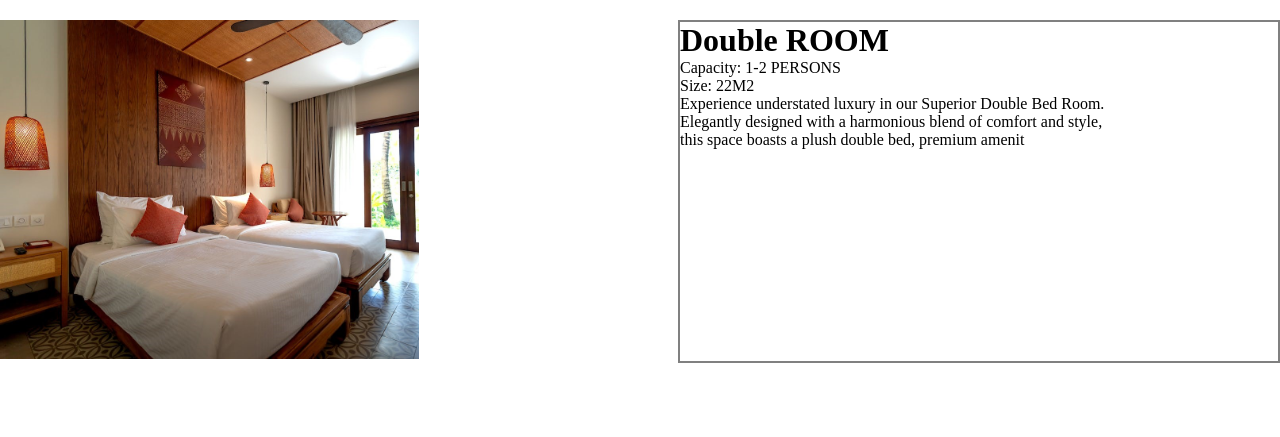
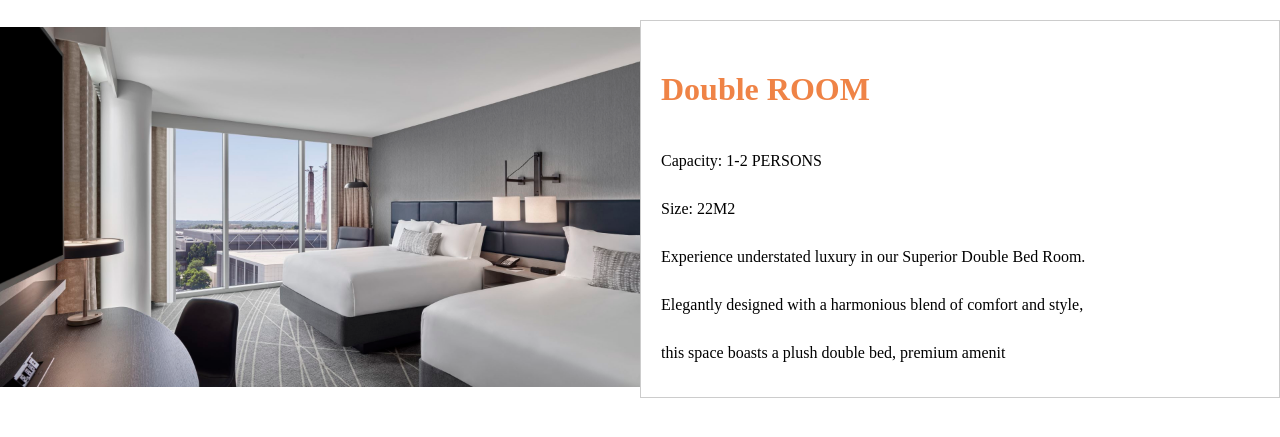
Before and after one commit to LaidaR3/Projekti-WEB, a PHP site: page /rooms.html in a window 1280 px wide. Shown: the part 85-522 px from the top of the page. Run offline with PHP 8.4, Linux system fonts and the light colour scheme.

Commit message:
Ndryshime-ROOMS

```diff
--- a/rooms.html
+++ b/rooms.html
@@ -21,11 +21,12 @@
 
     </header>
     <main>
-        <div class="dhoma1"><div id="dhomafoto">
-            <img src="./imgs/dhoma1.jpg" ></div>
+        <div class="dhoma1">
+            <div id="dhomafoto">
+            <img src="./imgs/hotel bedrrom2.jpg"height= "100%" width="40%" ></div>
 
         <div id="pershkrimi">
-            <h1>Double ROOM</h1>
+            <h1 id="doubleRoom">Double ROOM</h1>
             <p>Capacity: 1-2 PERSONS</p>
             <p>Size: 22M2</p>
             <p>Experience understated luxury in our Superior Double Bed Room.<br>
@@ -33,6 +34,21 @@
                   this space boasts a plush double bed, premium amenit</p>
         </div>
     </div>
+    <!-- <div class="dhoma2"></div>
+ <div id="pershkrimi2">
+        <h1 id="doubleRoom2">Double ROOM</h1>
+        <p>Capacity: 1-2 PERSONS</p>
+        <p>Size: 22M2</p>
+        <p>Experience understated luxury in our Superior Double Bed Room.<br>
+             Elegantly designed with a harmonious blend of comfort and style,<br>
+              this space boasts a plush double bed, premium amenit</p>
+    </div>
+
+        <div id="dhomafoto2">
+        <img src="./imgs/hotel bedroom.webp"height= "100%" width="40%" ></div> -->
+
+
+</div>
     </main>
 
 </body>
--- a/style.css
+++ b/style.css
@@ -479,23 +479,31 @@ ol{
 /*ROOMS*/
 .dhoma1 {
     display: flex;
-    padding: 0px;
+    align-items: center;
+    width: 100%;
 }
 
 #dhomafoto {
-    flex: 1;
+    width: 50%;
+    height: auto;
+
 }
 
 #dhomafoto img {
-    width: 70%;
-    height: auto;
+    width: 100%;
+    height: 100%;
+    object-fit: cover;
 }
 
 #pershkrimi {
-    flex: 1;
-    border: 2px solid grey;
-    justify-content: center;
-    margin-left: 80px;
-    max-width: 600px;
-    max-height: 500px; /* Limits the width of pershkrimi */
+    font-family: 'Crimson Text', serif;
+    font-weight: 100;
+    line-height: 3;
+    width: 50%;
+    padding: 20px;
+    border: 1px solid #ccc;
+    box-sizing: border-box;
 }
+#doubleRoom{
+    color: #ef8346;
+}
```
Also changed, not shown: imgs/dhoma1.jpg (deleted), imgs/hotel bedroom.webp (added), imgs/hotel bedrrom2.jpg (added). Lines whose indentation alone changed are shown as unchanged.
